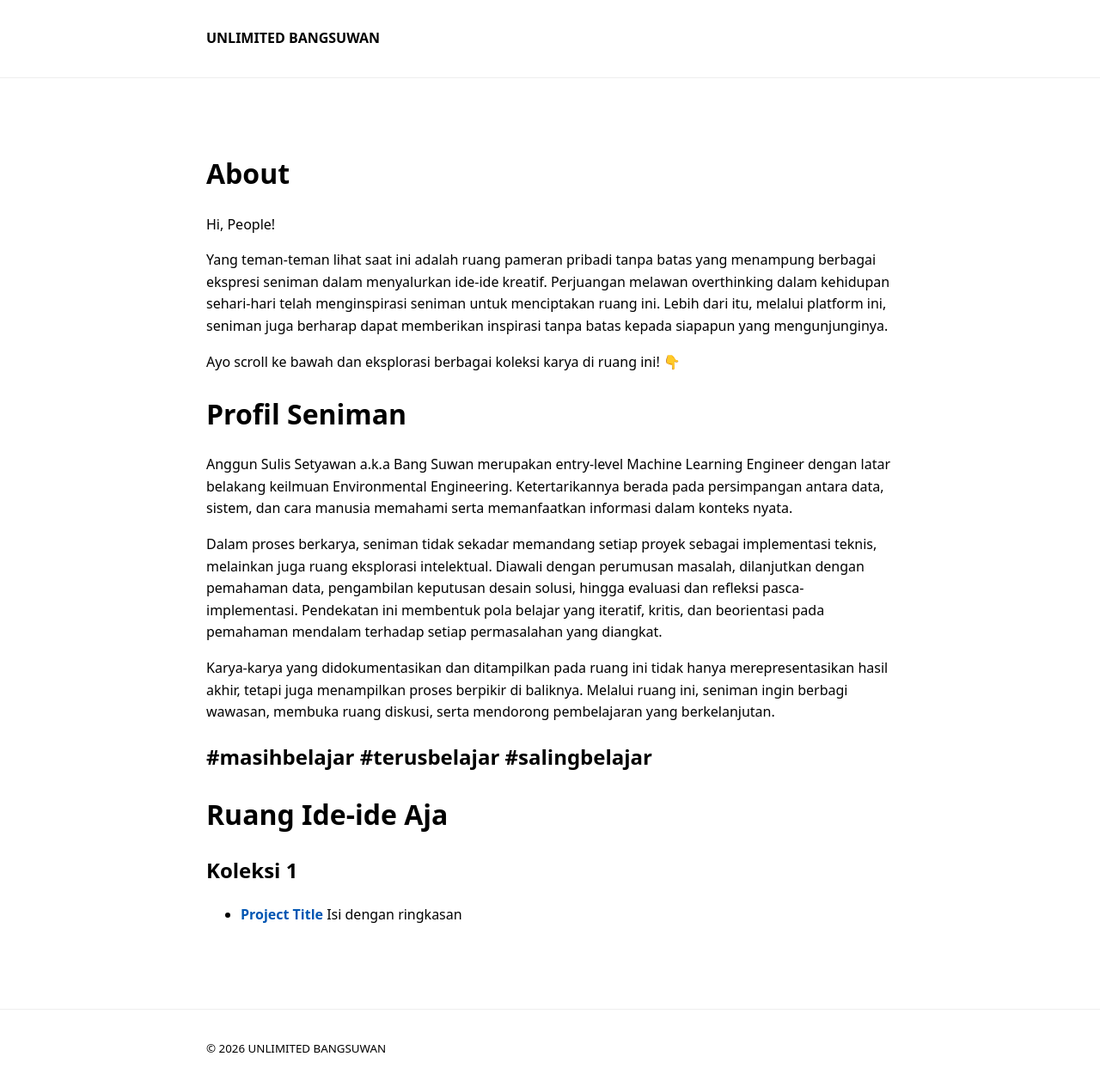
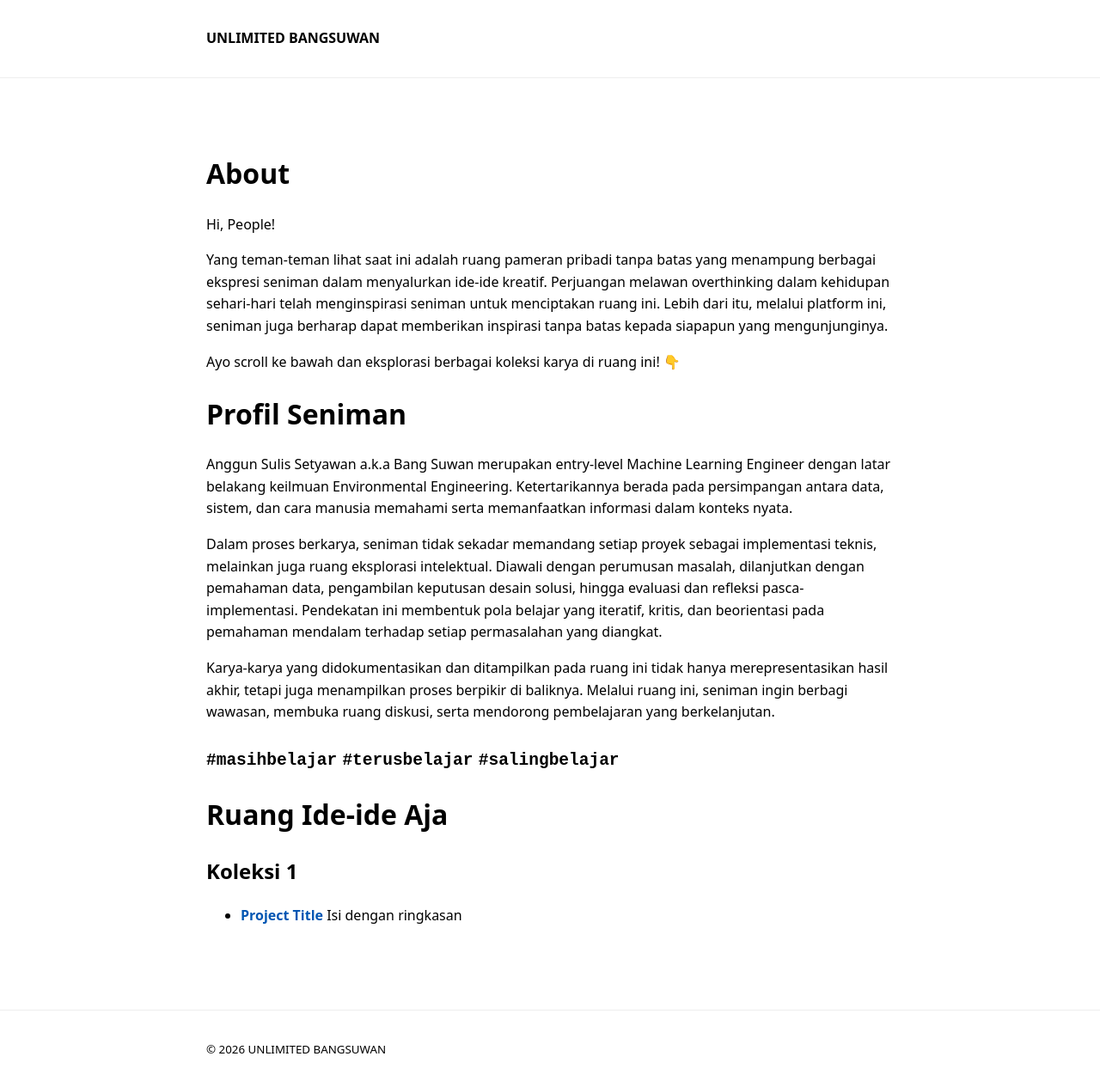
Before and after one commit to Sulbae/Sulbae.github.io, a Jekyll site: the page built from index.md, in a window 1280 px wide. Shown: the whole page at 86% size. Built offline with Jekyll 4.4.1, drawn with Linux system fonts in a browser that asks for light colours.

```diff
--- a/index.md
+++ b/index.md
@@ -17,7 +17,7 @@ Dalam proses berkarya, seniman tidak sekadar memandang setiap proyek sebagai imp
 
 Karya-karya yang didokumentasikan dan ditampilkan pada ruang ini tidak hanya merepresentasikan hasil akhir, tetapi juga menampilkan proses berpikir di baliknya. Melalui ruang ini, seniman ingin berbagi wawasan, membuka ruang diskusi, serta mendorong pembelajaran yang berkelanjutan.
 
-\#masihbelajar \#terusbelajar \#salingbelajar
+`#masihbelajar` `#terusbelajar` `#salingbelajar`
 ---
 
 # Ruang Ide-ide Aja
```
